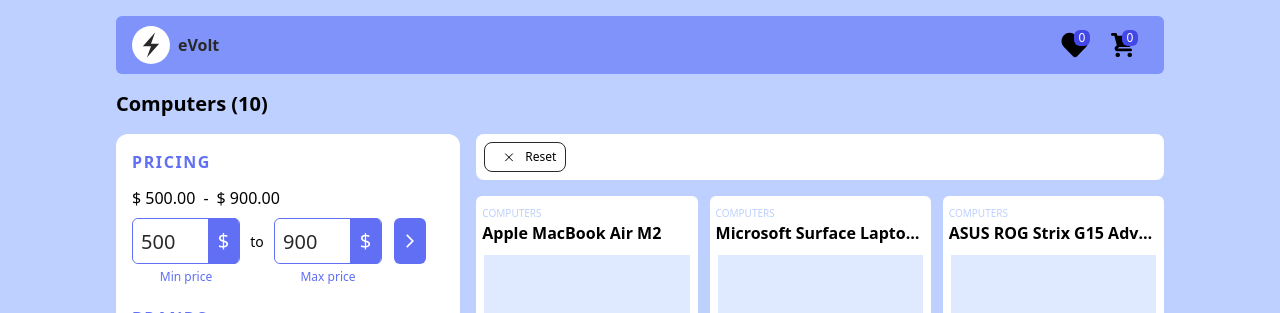
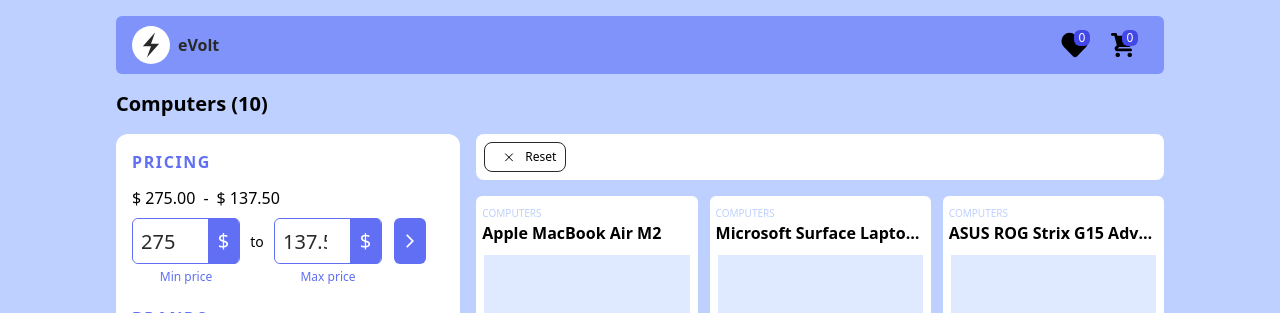
Before and after one commit to alxmcr/fe-evolt-store-react-ts, a React (Vite) app: page / in a window 1280 px wide. Shown: the top 313 px of the page. Built offline with nearby package versions, Linux system fonts and the light colour scheme.

Commit message:
Refactor/products filter criterias (#17)

```diff
--- a/src/components/asides/AsideProductsFilter.tsx
+++ b/src/components/asides/AsideProductsFilter.tsx
@@ -1,65 +1,44 @@
 import React from 'react';
-import { TagFilter } from '../../@types/filterTypes';
 import { MOCK_BLUETOOTHS } from '../../mocks/mock-laptops-bluetooth';
 import { MOCK_BRANDS } from '../../mocks/mock-laptops-brands';
 import { MOCK_STORAGES } from '../../mocks/mock-laptops-storages';
+import { ProductFilterCriteriasContext } from '../../providers/ProductFilterCriteriasProvider/ProductFilterCriteriasContext';
 import BoxFormFilterByRangePrices from '../boxes/BoxFormFilterByRangePrices';
 import CardAsideBase from '../cards/CardAsideBase';
 import GroupCheckboxesBluetooths from '../groups-checkboxes/GroupCheckboxesBluetooths';
 import GroupCheckboxesBrands from '../groups-checkboxes/GroupCheckboxesBrands';
 import GroupCheckboxesStorages from '../groups-checkboxes/GroupCheckboxesStorages';
 
-type Props = {
-  minValue: number;
-  maxValue: number;
-  minPrice: number;
-  maxPrice: number;
-  setMinPrice: React.Dispatch<React.SetStateAction<number>>;
-  setMaxPrice: React.Dispatch<React.SetStateAction<number>>;
-  setBrandsSelected: React.Dispatch<React.SetStateAction<TagFilter[]>>;
-  setBluetoothsSelected: React.Dispatch<React.SetStateAction<TagFilter[]>>;
-  setStoragesSelected: React.Dispatch<React.SetStateAction<TagFilter[]>>;
-};
+export default function AsideProductsFilter() {
+  const contextProductFilterCriterias = React.useContext(
+    ProductFilterCriteriasContext,
+  );
 
-export default function AsideProductsFilter({
-  minValue = 0,
-  maxValue = 0,
-  minPrice = 0,
-  maxPrice = 0,
-  setMinPrice,
-  setMaxPrice,
-  setBrandsSelected,
-  setBluetoothsSelected,
-  setStoragesSelected,
-}: Props) {
   return (
     <aside className="hidden rounded-xl bg-white p-4 lg:sticky lg:flex lg:h-[810px] lg:w-2/6 lg:flex-col lg:gap-4">
       <CardAsideBase title="Pricing">
-        <BoxFormFilterByRangePrices
-          minValue={minValue}
-          maxValue={maxValue}
-          minPrice={minPrice}
-          maxPrice={maxPrice}
-          setMinPrice={setMinPrice}
-          setMaxPrice={setMaxPrice}
-        />
+        <BoxFormFilterByRangePrices />
       </CardAsideBase>
       <CardAsideBase title="Brands">
         <GroupCheckboxesBrands
           brands={MOCK_BRANDS}
-          setBrandsSelected={setBrandsSelected}
+          setBrandsSelected={contextProductFilterCriterias.setBrandsSelected}
         />
       </CardAsideBase>
       <CardAsideBase title="Storage">
         <GroupCheckboxesStorages
           storages={MOCK_STORAGES}
-          setStoragesSelected={setStoragesSelected}
+          setStoragesSelected={
+            contextProductFilterCriterias.setStoragesSelected
+          }
         />
       </CardAsideBase>
       <CardAsideBase title="Bluetooth">
         <GroupCheckboxesBluetooths
           bluetooths={MOCK_BLUETOOTHS}
-          setBluetoothsSelected={setBluetoothsSelected}
+          setBluetoothsSelected={
+            contextProductFilterCriterias.setBluetoothsSelected
+          }
         />
       </CardAsideBase>
     </aside>
--- a/src/components/boxes/BoxFormFilterByRangePrices.tsx
+++ b/src/components/boxes/BoxFormFilterByRangePrices.tsx
@@ -1,38 +1,27 @@
 import React from 'react';
 import { formatNumber } from '../../helpers/helpers-format';
+import { ProductFilterCriteriasContext } from '../../providers/ProductFilterCriteriasProvider/ProductFilterCriteriasContext';
 import FormFilterByRangePrices from '../forms/FormFilterByRangePrices';
 
-type Props = {
-  minPrice: number;
-  maxPrice: number;
-  minValue: number;
-  maxValue: number;
-  setMinPrice: React.Dispatch<React.SetStateAction<number>>;
-  setMaxPrice: React.Dispatch<React.SetStateAction<number>>;
-};
+export default function BoxFormFilterByRangePrices() {
+  const contextProductFilterCriterias = React.useContext(
+    ProductFilterCriteriasContext,
+  );
 
-export default function BoxFormFilterByRangePrices({
-  minPrice = 0,
-  maxPrice = 0,
-  minValue = 0,
-  maxValue = 0,
-  setMinPrice,
-  setMaxPrice,
-}: Props) {
   return (
     <div className="flex flex-col gap-2">
       <div className="flex gap-2 ">
-        <span>$ {formatNumber(minPrice)}</span>
+        <span>$ {formatNumber(contextProductFilterCriterias.minPrice)}</span>
         <span>-</span>
-        <span>$ {formatNumber(maxPrice)}</span>
+        <span>$ {formatNumber(contextProductFilterCriterias.maxPrice)}</span>
       </div>
       <FormFilterByRangePrices
-        minValue={minValue}
-        maxValue={maxValue}
-        minPrice={minPrice}
-        maxPrice={maxPrice}
-        setMinPrice={setMinPrice}
-        setMaxPrice={setMaxPrice}
+        minValue={contextProductFilterCriterias.minValue}
+        maxValue={contextProductFilterCriterias.maxValue}
+        minPrice={contextProductFilterCriterias.minPrice}
+        maxPrice={contextProductFilterCriterias.maxPrice}
+        setMinPrice={contextProductFilterCriterias.setMinPrice}
+        setMaxPrice={contextProductFilterCriterias.setMaxPrice}
       />
     </div>
   );
--- a/src/components/boxes/BoxGridProducts.tsx
+++ b/src/components/boxes/BoxGridProducts.tsx
@@ -1,28 +1,21 @@
 import React from 'react';
-import { TagFilter } from '../../@types/filterTypes';
+import { ProductFilterCriteriasContext } from '../../providers/ProductFilterCriteriasProvider/ProductFilterCriteriasContext';
 import { ProductsContext } from '../../providers/ProductsProvider/ProductsContext';
 import GridProducts from '../grids/GridProducts';
 import HeaderFilterActions from '../headers/HeaderFilterActions';
 
-type Props = {
-  brandsSelected: TagFilter[];
-  bluetoothsSelected: TagFilter[];
-  storagesSelected: TagFilter[];
-};
+export default function BoxGridProducts() {
+  const contextProducts = React.useContext(ProductsContext);
+  const contextProductFilterCriterias = React.useContext(
+    ProductFilterCriteriasContext,
+  );
 
-export default function BoxGridProducts({
-  brandsSelected,
-  bluetoothsSelected,
-  storagesSelected,
-}: Props) {
-  const context = React.useContext(ProductsContext);
-
-  console.log({ brandsSelected, bluetoothsSelected, storagesSelected });
+  console.log({ contextProductFilterCriterias });
 
   return (
     <div className="flex flex-col gap-4 lg:w-4/6">
       <HeaderFilterActions />
-      <GridProducts products={context.productsFiltered} />
+      <GridProducts products={contextProducts.productsFiltered} />
     </div>
   );
 }
--- a/src/components/sections/SectionComputers.tsx
+++ b/src/components/sections/SectionComputers.tsx
@@ -1,23 +1,9 @@
 import React from 'react';
-import { TagFilter } from '../../@types/filterTypes';
+import { ProductsContext } from '../../providers/ProductsProvider/ProductsContext';
 import AsideProductsFilter from '../asides/AsideProductsFilter';
 import BoxGridProducts from '../boxes/BoxGridProducts';
-import { ProductsContext } from '../../providers/ProductsProvider/ProductsContext';
 
 export default function SectionComputers() {
-  const minValue = 1;
-  const maxValue = 1100;
-  const startMinValue = 500;
-  const startMaxValue = 900;
-  const [minPrice, setMinPrice] = React.useState(startMinValue);
-  const [maxPrice, setMaxPrice] = React.useState(startMaxValue);
-  const [brandsSelected, setBrandsSelected] = React.useState<TagFilter[]>([]);
-  const [bluetoothsSelected, setBluetoothsSelected] = React.useState<
-    TagFilter[]
-  >([]);
-  const [storagesSelected, setStoragesSelected] = React.useState<TagFilter[]>(
-    [],
-  );
   const context = React.useContext(ProductsContext);
 
   return (
@@ -26,22 +12,8 @@ export default function SectionComputers() {
         Computers ({context.productsFiltered?.length})
       </h2>
       <div className="lg:relative lg:flex lg:gap-4">
-        <AsideProductsFilter
-          minValue={minValue}
-          maxValue={maxValue}
-          minPrice={minPrice}
-          maxPrice={maxPrice}
-          setMinPrice={setMinPrice}
-          setMaxPrice={setMaxPrice}
-          setBrandsSelected={setBrandsSelected}
-          setBluetoothsSelected={setBluetoothsSelected}
-          setStoragesSelected={setStoragesSelected}
-        />
-        <BoxGridProducts
-          brandsSelected={brandsSelected}
-          bluetoothsSelected={bluetoothsSelected}
-          storagesSelected={storagesSelected}
-        />
+        <AsideProductsFilter />
+        <BoxGridProducts />
       </div>
     </section>
   );
--- /dev/null
+++ b/src/helpers/helpers-products.ts
@@ -0,0 +1,29 @@
+import { ProductData } from '../@types/appTypes';
+
+export const getMinPricePossible = (products: ProductData[] = []) => {
+  return products.reduce((minPrice, product) => {
+    if (product.priceValue !== 0 && product.priceValue < minPrice) {
+      return product.priceValue;
+    }
+    return minPrice;
+  }, Infinity);
+};
+
+export const getMaxPricePossible = (products: ProductData[] = []) => {
+  return products.reduce(
+    (acc, product) => Math.max(acc, product.priceValue),
+    0,
+  );
+};
+
+export const findAllBrands = (products: ProductData[] = []) => {
+  return products.map((product) => product.brand);
+};
+
+export const findAllStorages = (products: ProductData[] = []) => {
+  return products.map((product) => product.storage);
+};
+
+export const findAllBluetooths = (products: ProductData[] = []) => {
+  return products.map((product) => product.bluetoothVersion);
+};
--- a/src/providers/ProductFilterCriteriasProvider/ProductFilterCriteriasContext.tsx
+++ b/src/providers/ProductFilterCriteriasProvider/ProductFilterCriteriasContext.tsx
@@ -2,6 +2,8 @@ import React from 'react';
 import { ProductFilterCriteriasContextData } from '../../@types/providerTypes';
 
 const initialData: ProductFilterCriteriasContextData = {
+  minValue: 0,
+  maxValue: 0,
   minPrice: 0,
   maxPrice: 0,
   brandsSelected: [],
--- a/src/providers/ProductsProvider/index.tsx
+++ b/src/providers/ProductsProvider/index.tsx
@@ -4,6 +4,13 @@ import useProducts from '../../hooks/useProducts';
 import { ProductsContext } from './ProductsContext';
 import { LoadingStates } from '../../@types/serviceTypes';
 import { ProductData } from '../../@types/appTypes';
+import {
+  findAllBluetooths,
+  findAllBrands,
+  findAllStorages,
+  getMaxPricePossible,
+  getMinPricePossible,
+} from '../../helpers/helpers-products';
 
 type Props = {
   children: React.ReactNode;
@@ -23,6 +30,19 @@ export default function ProductsProvider({ children }: Props) {
   React.useEffect(() => {
     if (LoadingStates.SUCCESS === statusProducts) {
       setProductsFiltered(products);
+      // Extract data
+      const min = getMinPricePossible(products);
+      const max = getMaxPricePossible(products);
+      const brands = findAllBrands(products);
+      const storages = findAllStorages(products);
+      const bluetooths = findAllBluetooths(products);
+      console.log({
+        max,
+        min,
+        brands,
+        storages,
+        bluetooths,
+      });
     }
   }, [statusProducts, products]);
 
```
